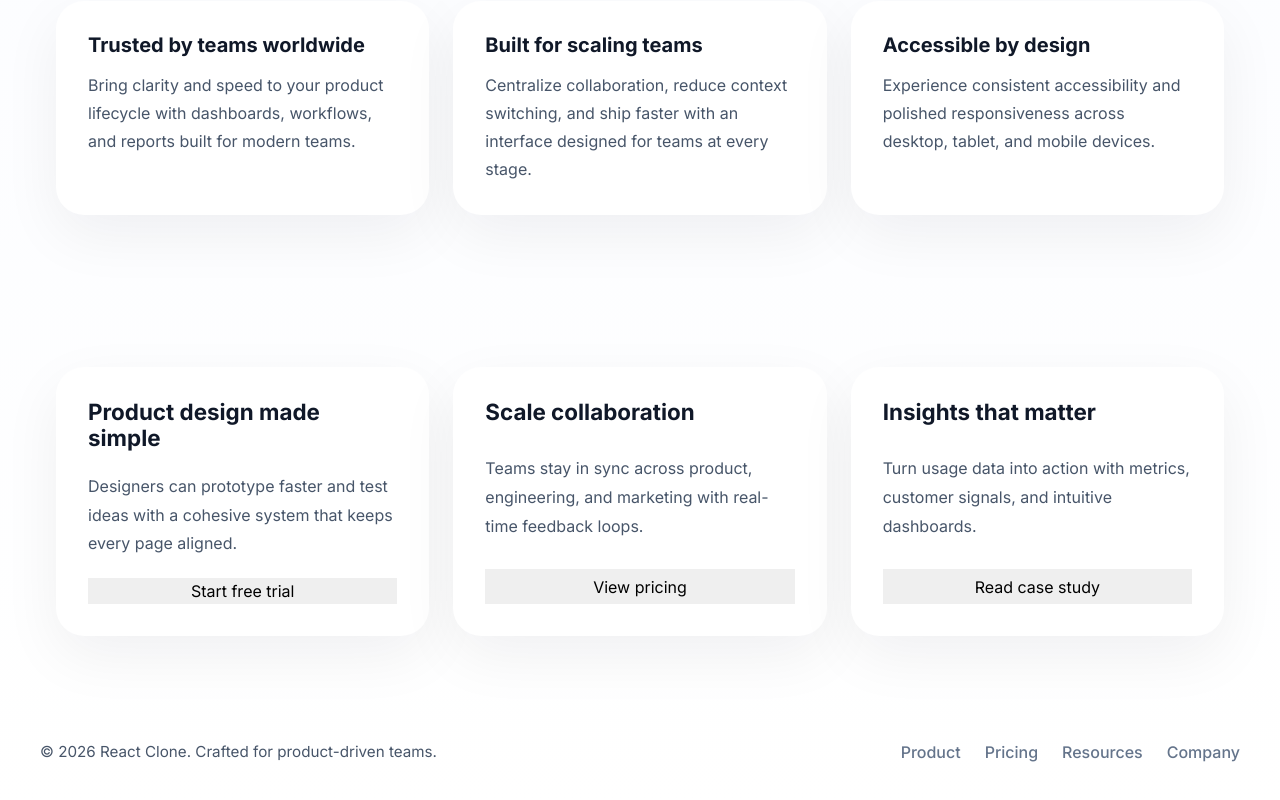
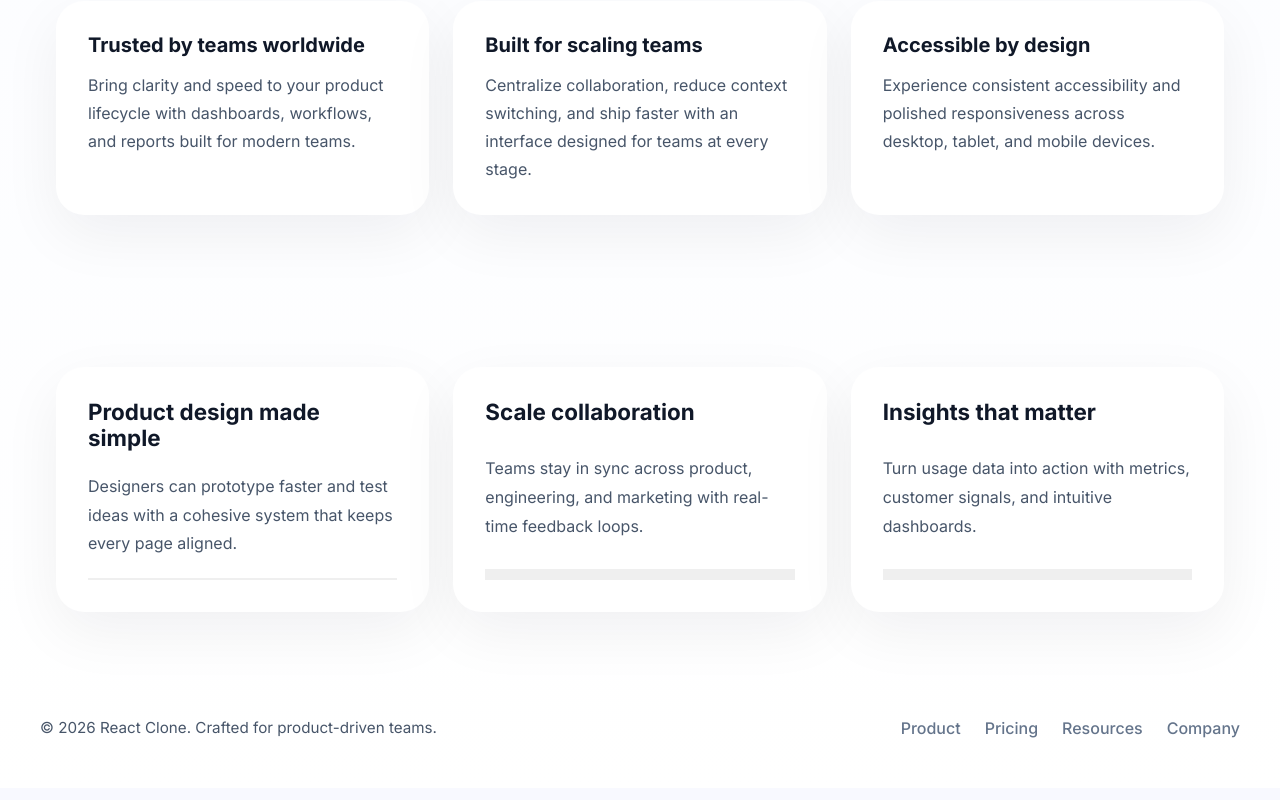
Before and after one commit to Abhidb2007/React-Clone-UI, a React (Vite) app: page / in a window 1280 px wide. Shown: the part 1053-1853 px from the top of the page. Built offline with nearby package versions, Linux system fonts and the light colour scheme.

Commit message:
added code

```diff
--- a/src/components/Cards/Cards.jsx
+++ b/src/components/Cards/Cards.jsx
@@ -17,7 +17,7 @@ function Cards() {
               <h3>{card.title}</h3>
               <p>{card.description}</p>
               <button className={styles.CardButton} type="button">
-                {card.button}
+                {card.Button}
               </button>
             </motion.article>
           ))}
```
